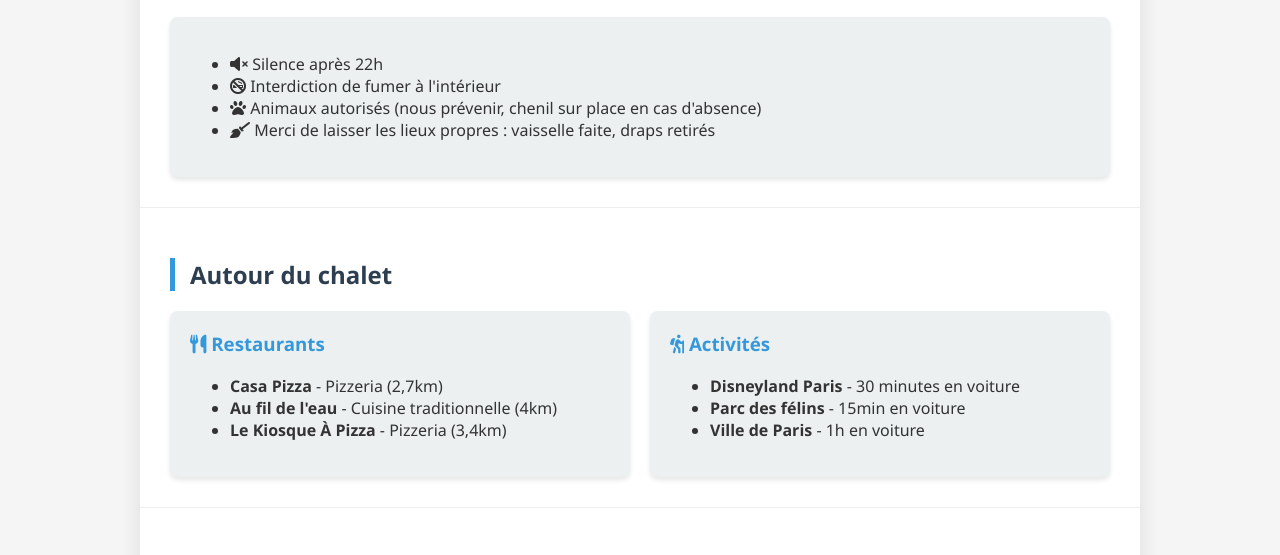
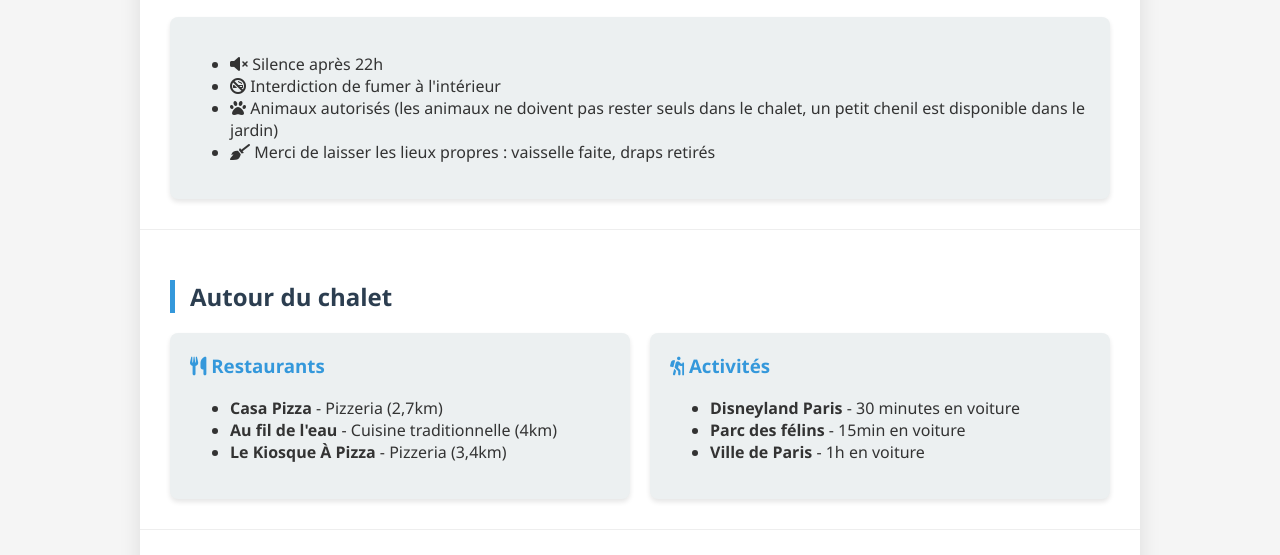
Before and after one commit to LilyOfTheValley77/Lilyofthevalleyannonce, a plain HTML site: page index.html in a window 1280 px wide. Shown: the part 2265-2820 px from the top of the page. Drawn offline with Linux system fonts and the light colour scheme; a script that the page names is missing.

Commit message:
Update index.html

```diff
--- a/index.html
+++ b/index.html
@@ -292,7 +292,7 @@
                 <ul>
                     <li><i class="fas fa-volume-mute"></i> Silence après 22h</li>
                     <li><i class="fas fa-smoking-ban"></i> Interdiction de fumer à l'intérieur</li>
-                    <li><i class="fas fa-paw"></i> Animaux autorisés (nous prévenir, chenil sur place en cas d'absence)</li>
+                    <li><i class="fas fa-paw"></i> Animaux autorisés (les animaux ne doivent pas rester seuls dans le chalet, un petit chenil est disponible dans le jardin)</li>
                     <li><i class="fas fa-broom"></i> Merci de laisser les lieux propres : vaisselle faite, draps retirés</li>
                 </ul>
             </div>
```
